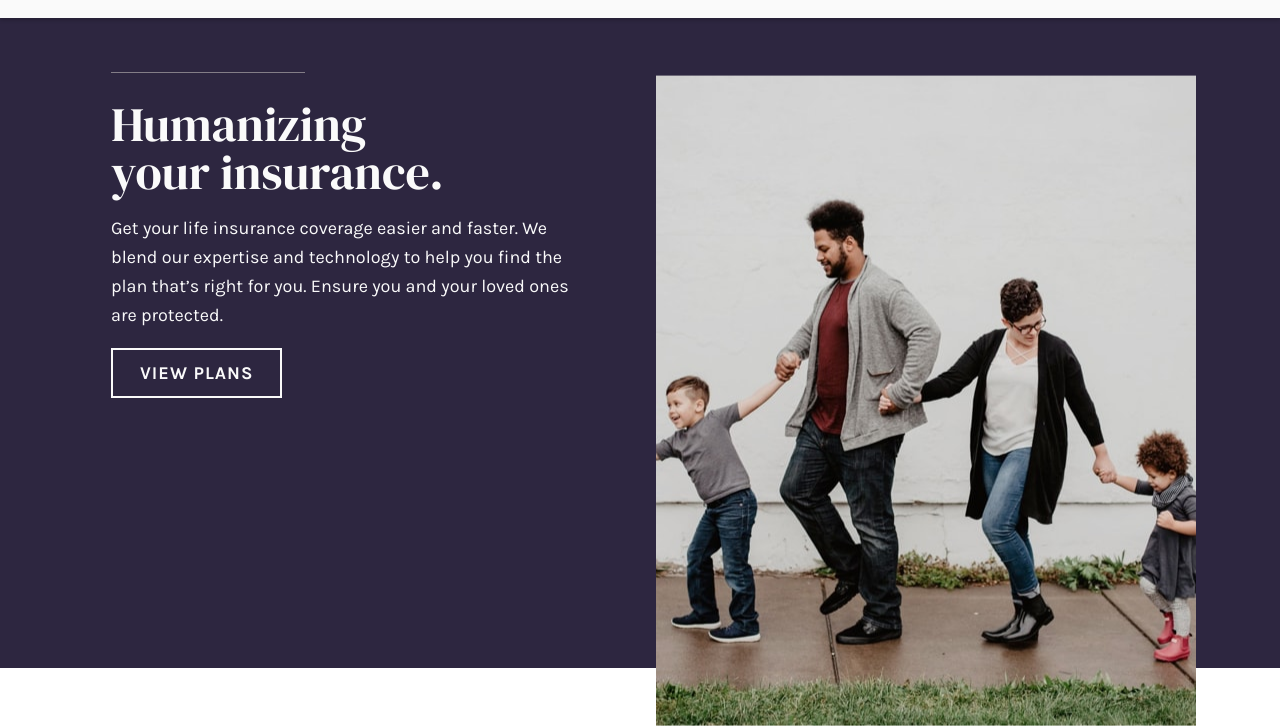
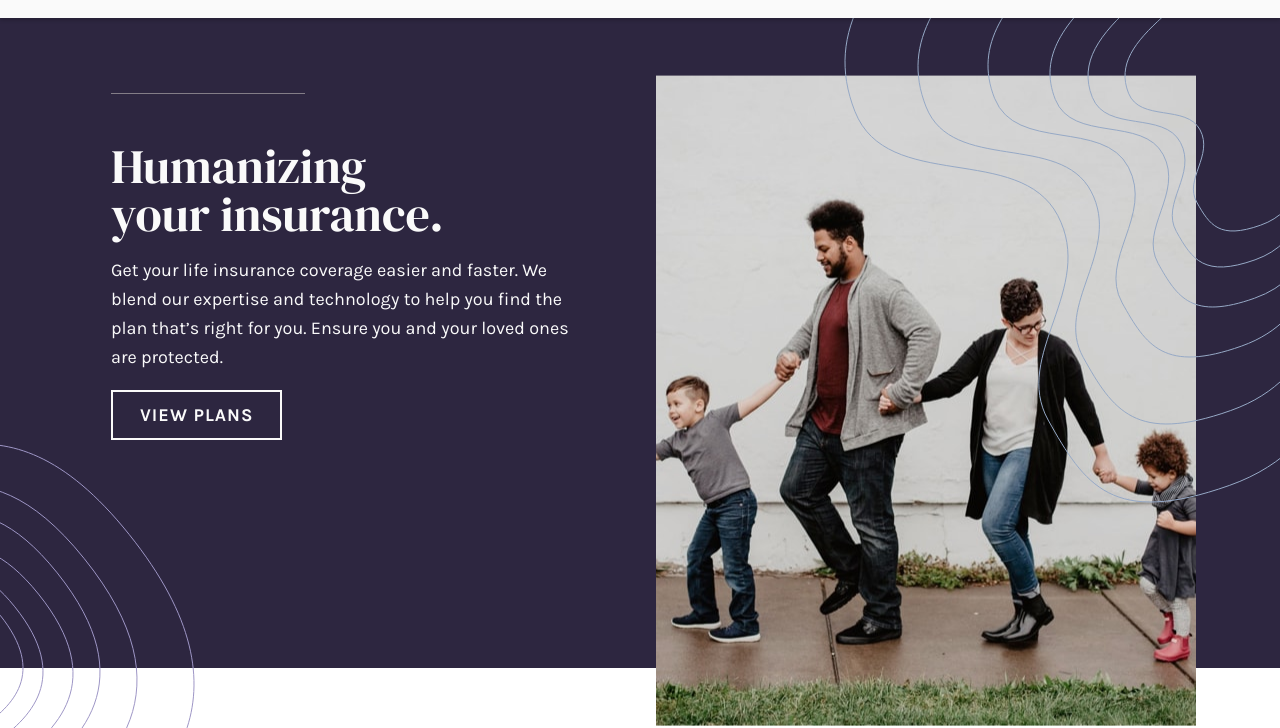
Before and after one commit to Ejiola1/Insure-website, a plain HTML site: page index.html in a window 1280 px wide. Shown: the part 72-800 px from the top of the page. Drawn offline with nearby package versions, Linux system fonts and the light colour scheme.

Commit message:
Update main.css

```diff
--- a/main.css
+++ b/main.css
@@ -292,41 +292,67 @@ body{
 .main{
     background-color: var(--clr-Dark-Violet);
     min-height: 30rem;
-    display: grid;
 }
 
 .container-grid{
     display: grid;
     align-items: center;
     justify-content: center;
-    position: relative;
 }
 
 .container-grid > *:last-child {
     text-align: center;
     padding: 1.5em;
     position: relative;
+
 }
 
 .image-intro{width: 100vw;}
 
-.bg-image-intro{
+/*the intro image styling*/
+.container-grid > *:last-child::after{
+    content: url(/images/bg-pattern-intro-right-mobile.svg);
     position: absolute;
+    right: 0em;
 }
 
-.flow-right{inset: 12.5rem 0rem 0rem auto;}
-.flow-left{inset: 0;}
+.container-grid > *:last-child::before{
+content: url(/images/bg-pattern-intro-left-mobile.svg);
+position: absolute;
+top: 0;
+left: 0;
+}
 
 @media(min-width: 600px){
-    .flow-right{
+/*the intro image styling*/
+.container-grid > *:last-child::after,
+.container-grid > *:last-child::before{
   display: none;
 }
 
-    .flow-left{
-        transform: translate(-3.5em, 17em);
+.main{
+    position: relative;
+}
+
+.main::before{
+    content: url(/images/bg-pattern-intro-right-desktop.svg);
+    position: absolute;
+    right: 0;
+    top: -6em;
+    z-index: 100;
+}
+
+.main::after{
+    content: url(/images/bg-pattern-intro-left-desktop.svg);
+    position: absolute;
+    left: 0em;
+    bottom: -16em;
+
 }
 
 }
+
+
 
 .btn{
     text-decoration: none;
@@ -471,7 +497,7 @@ margin-block: 1.5em;
         background-image: url(/images/bg-pattern-footer-desktop.svg);
         background-repeat: no-repeat;
         background-position: left top;
-        background-size: contain;
+
     }
 }
 
@@ -568,13 +594,13 @@ margin-block: 1.5em;
         position: relative;
     }
 
-    .container-grid > *:last-child::before{
+  .container-grid > div > h1::before{
     content: " ";
     display: block;
     background-color: var(--clr-Dark-Grayish-Violet);
     width: 40%;
     height: 1px;
-        margin-block:1.5em;
+    margin-block:1em;
   }
 
     .d-grid__aside{
```
Lines whose indentation alone changed are shown as unchanged.
